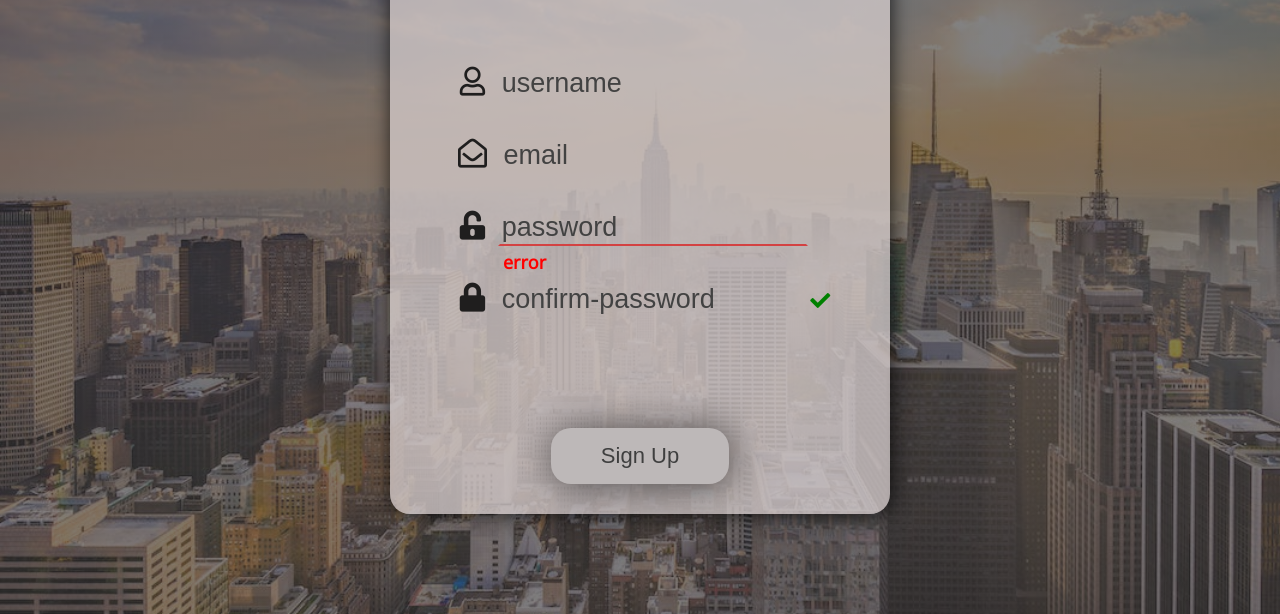
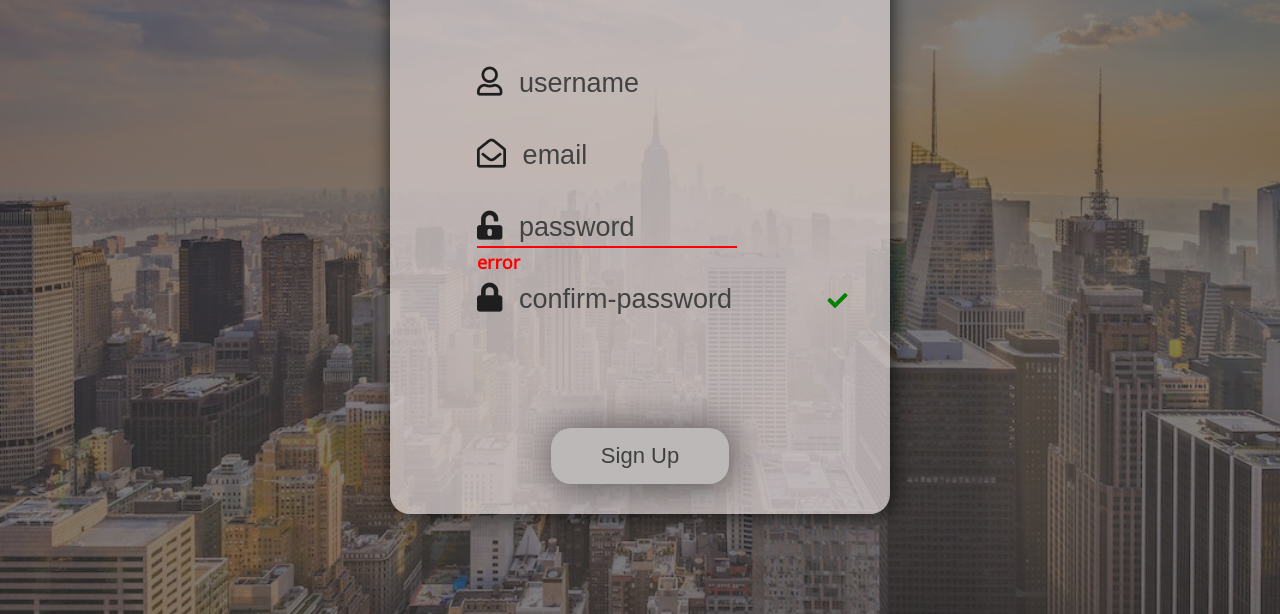
Before and after one commit to RichardHiHi/mini-validate-JS, a plain HTML site: page index.html in a window 1280 px wide. Shown: the part 186-800 px from the top of the page. Drawn offline with nearby package versions, Linux system fonts and the light colour scheme.

Commit message:
fix animation css

```diff
--- a/index.html
+++ b/index.html
@@ -7,8 +7,6 @@
     <title>Document</title>
     <link rel="stylesheet" href="main.css">
     <link href="fontawesome-free-5.15.1-web/css/all.min.css" rel="stylesheet">
-
-
 </head>
 
 <body>
@@ -22,29 +20,35 @@
                 <input type="text" class="register-input" placeholder="username">
                 <i class="fas fa-check register-control-icon-check"></i>
                 <small class="error-message ">error</small>
+                <div class="register-control__under-line "></div>
+                <div under-line "></div>
             </div>
-            <div class="register-control">
-                <i class="far fa-envelope-open register-control-icon"></i>
-                <input type="text" class="register-input" placeholder="email">
-                <i class="fas fa-check register-control-icon-check"></i>
-                <small class="error-message">error</small>
+            <div class="register-control ">
+                <i class="far fa-envelope-open register-control-icon "></i>
+                <input type="text " class="register-input " placeholder="email ">
+                <i class="fas fa-check register-control-icon-check "></i>
+                <small class="error-message ">error</small>
+                <div class="register-control__under-line "></div>
             </div>
-            <div class="register-control register-control--error">
-                <i class="fas fa-unlock-alt register-control-icon"></i>
-                <input type="text" class="register-input" placeholder="password">
-                <i class="fas fa-check register-control-icon-check"></i>
-                <small class="error-message">error</small>
+            <div class="register-control register-control--error ">
+                <i class="fas fa-unlock-alt register-control-icon "></i>
+                <input type="text " class="register-input " placeholder="password ">
+                <i class="fas fa-check register-control-icon-check "></i>
+                <small class="error-message ">error</small>
+                <div class="register-control__under-line "></div>
             </div>
-            <div class="register-control register-control--success">
-                <i class="fas fa-lock register-control-icon"></i>
-                <input type="text" class="register-input" placeholder="confirm-password">
-                <i class="fas fa-check register-control-icon-check"></i>
-                <small class="error-message">error</small>
+            <div class="register-control register-control--success ">
+                <i class="fas fa-lock register-control-icon "></i>
+                <input type="text " class="register-input " placeholder="confirm-password ">
+                <i class="fas fa-check register-control-icon-check "></i>
+                <small class="error-message ">error</small>
+                <div class="register-control__under-line "></div>
             </div>
-            <div class="btn-register-wrap"><button class="btn-register">Sign Up</button></div>
+            <div class="btn-register-wrap "><button class="btn-register ">Sign Up</button></div>
 
         </form>
     </div>
+    <script src="../mini-validate-JS/script.js "></script>
 </body>
 
 </html>
--- a/main.css
+++ b/main.css
@@ -39,7 +39,7 @@ body {
     color: red;
     position: absolute;
     top: 113%;
-    left: 73px;
+    left: 0;
     font-weight: 600;
     font-size: 1.8rem;
     text-align: center;
@@ -52,8 +52,7 @@ body {
 }
 
 .register-control {
-    text-align: center;
-    margin: 0 30px 35px 40px;
+    margin: 0 30px 35px 87px;
     position: relative;
 }
 
@@ -95,22 +94,38 @@ body {
     font-size: 2.7rem;
     width: 310px;
     border-bottom: 2px solid transparent;
+    position: relative;
 }
 
-.register-input:hover {
-    border-bottom: 2px solid rgb(109, 109, 109);
+.register-control__under-line {
+    position: absolute;
+    top: 100%;
+    left: 0;
+    height: 1px;
+    background-color: black;
+    width: 68%;
+    animation: scale1 0.2s linear;
+    display: none;
 }
 
-.register-input:focus {
-    border-bottom: 2px solid rgb(109, 109, 109);
+.register-input:hover~.register-control__under-line {
+    display: block;
+}
+
+.register-input:focus~.register-control__under-line {
+    display: block;
+    animation: none;
 }
 
 .register-input::placeholder {
     color: rgb(66, 66, 66);
 }
 
-.register-control--error .register-input {
-    border-bottom: 2px solid rgb(211, 66, 66);
+.register-control--error .register-control__under-line {
+    display: block;
+    background-color: red;
+    height: 2px;
+    animation: none;
 }
 
 .register-control-icon {
@@ -129,3 +144,14 @@ i.register-control-icon-check {
 .register-control--success .register-control-icon-check {
     visibility: unset;
 }
+
+@keyframes scale1 {
+    from {
+        opacity: 0;
+        transform: scale(0);
+    }
+    to {
+        opacity: 1;
+        transform: scale(1);
+    }
+}
```
